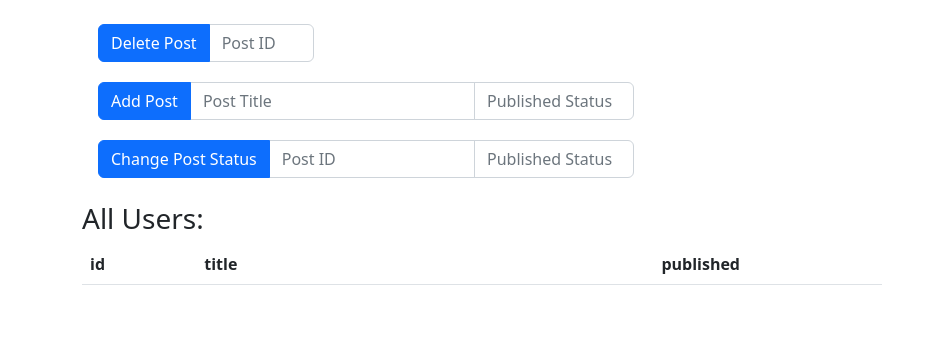
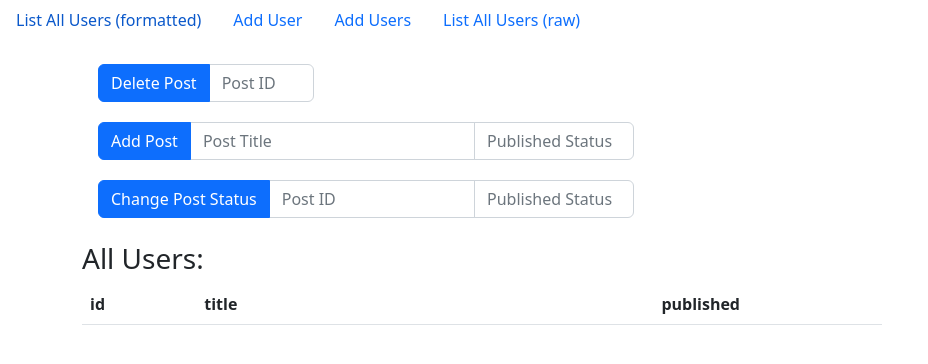
Before and after one commit to kParsonsDesign/three-tier-app, a website: page public/index.html in a window 1280 px wide. Shown: the whole page, without its empty margins (0-928 px from the left). Drawn offline with nearby package versions, Linux system fonts and the light colour scheme; no server answers.

Commit message:
adds navbar include on html pages

```diff
--- a/public/index.html
+++ b/public/index.html
@@ -13,8 +13,39 @@
   <script src="https://polyfill.io/v3/polyfill.min.js?features=WeakRef,BigInt"></script>
   <script src="https://cdn.jsdelivr.net/npm/superagent"></script>
 
+  <!-- Add External HTML Files -->
+  <script>
+    function includeHTML() {
+      var z, i, elmnt, file, xhttp;
+      /* Loop through a collection of all HTML elements: */
+      z = document.getElementsByTagName("*");
+      for (i = 0; i < z.length; i++) {
+        elmnt = z[i];
+        /*search for elements with a certain atrribute:*/
+        file = elmnt.getAttribute("w3-include-html");
+        if (file) {
+          /* Make an HTTP request using the attribute value as the file name: */
+          xhttp = new XMLHttpRequest();
+          xhttp.onreadystatechange = function() {
+            if (this.readyState == 4) {
+              if (this.status == 200) {elmnt.innerHTML = this.responseText;}
+              if (this.status == 404) {elmnt.innerHTML = "Page not found.";}
+              /* Remove the attribute, and call this function once more: */
+              elmnt.removeAttribute("w3-include-html");
+              includeHTML();
+            }
+          }
+          xhttp.open("GET", file, true);
+          xhttp.send();
+          /* Exit the function: */
+          return;
+        }
+      }
+    }
+  </script>
 </head>
 <body>
+  <div w3-include-html="nav.html"></div>
 
   <main role="main" class="container mt-3">
 
@@ -66,6 +97,10 @@
 
 
 </body>
+<!-- Include External HTML Files -->
+<script>
+  includeHTML();
+</script>
 
 <script>
   function posts() {
--- /dev/null
+++ b/public/nav.html
@@ -0,0 +1,14 @@
+<ul class="nav">
+  <li class="nav-item">
+    <a class="nav-link" href="allUsers.html">List All Users (formatted)</a>
+  </li>
+  <li class="nav-item">
+    <a class="nav-link" href="addUser.html">Add User</a>
+  </li>
+  <li class="nav-item">
+    <a class="nav-link" href="addUsers.html">Add Users</a>
+  </li>
+  <li class="nav-item">
+    <a class="nav-link" href="data.html">List All Users (raw)</a>
+  </li>
+</ul>
```
